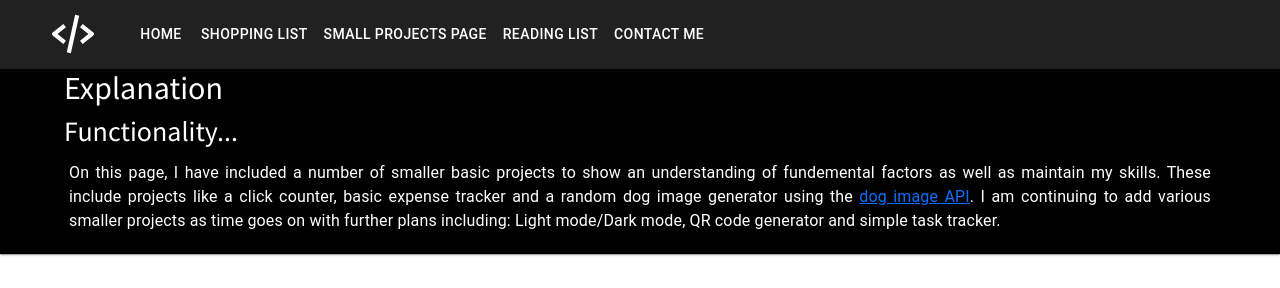
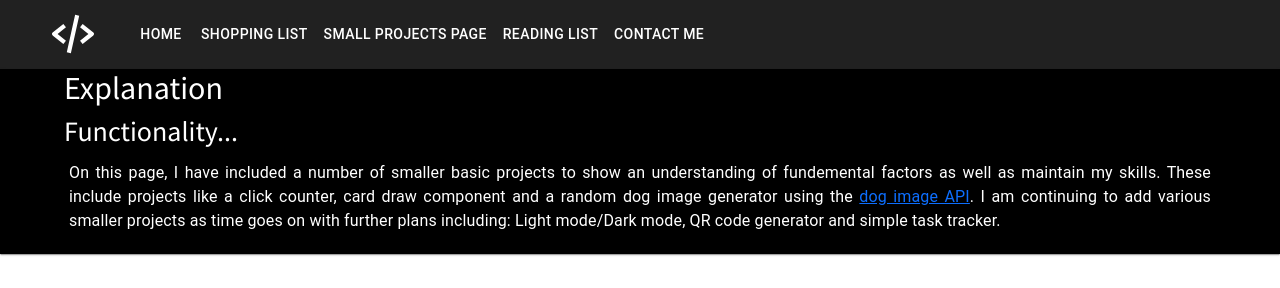
Before and after one commit to Eve-Drake/Portfolio, a React (Create React App) app: page /#/SmallProjectsPage in a window 1280 px wide. Shown: the top 288 px of the page. Built offline with nearby package versions, Linux system fonts and the light colour scheme.

Commit message:
Configure React app for deployment to GitHub Pages

```diff
--- a/src/components/Pages/SmallProjectsPage.js
+++ b/src/components/Pages/SmallProjectsPage.js
@@ -27,7 +27,7 @@ const SmallProjectsPage = () => {
                     <h2 >Explanation</h2>
                     <h3>Functionality...</h3>
                     <Typography variant='body1'>On this page, I have included a number of smaller basic projects to show an understanding of fundemental factors as well as maintain my skills.
-                    These include projects like a click counter, basic expense tracker and a random dog image generator
+                    These include projects like a click counter, card draw component and a random dog image generator
                     using the <a href="https://dog.ceo/api/breeds/image/random">dog image API</a>. I am continuing to add
                     various smaller projects as time goes on with further plans including: Light mode/Dark mode, QR code generator and simple task tracker.  </Typography>
                 </Container>
```
